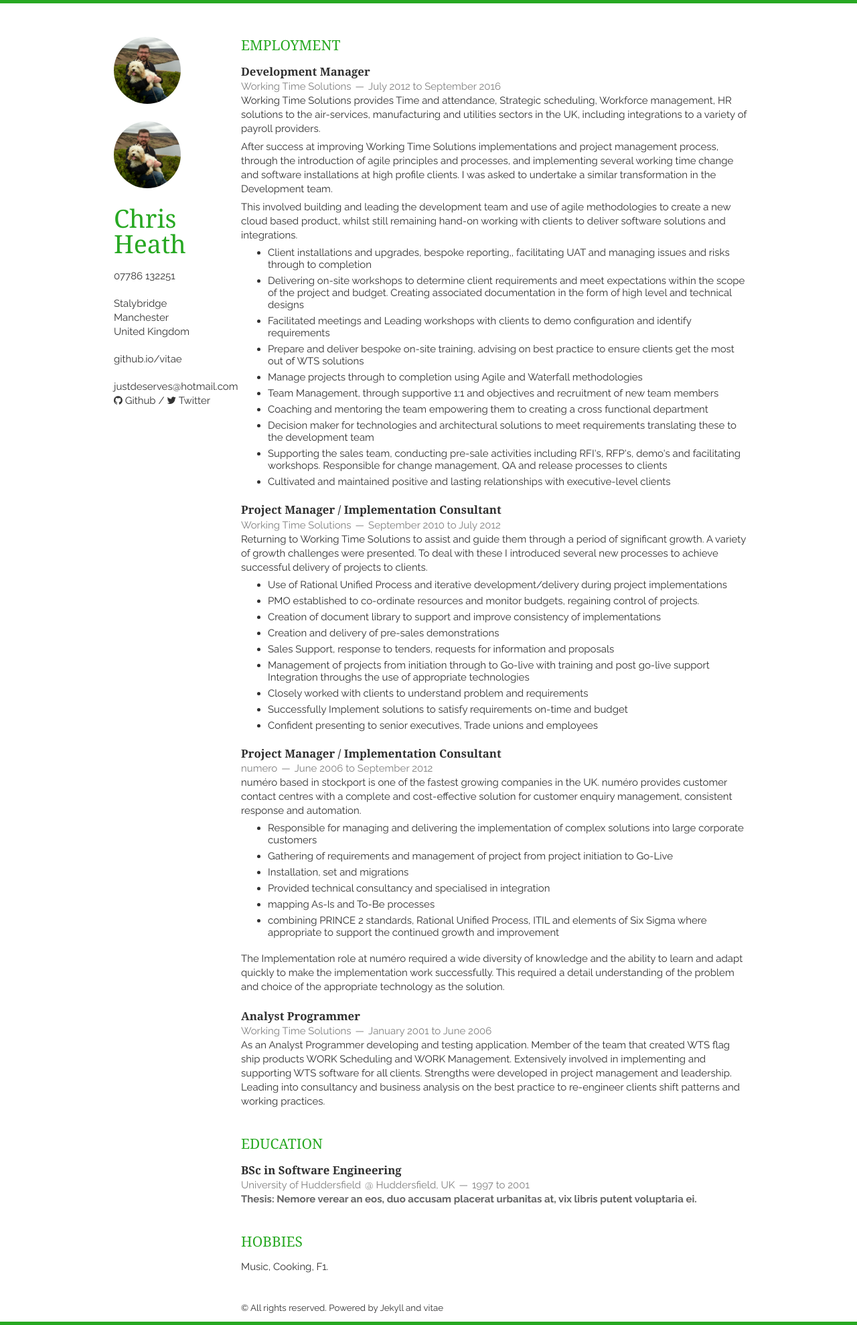
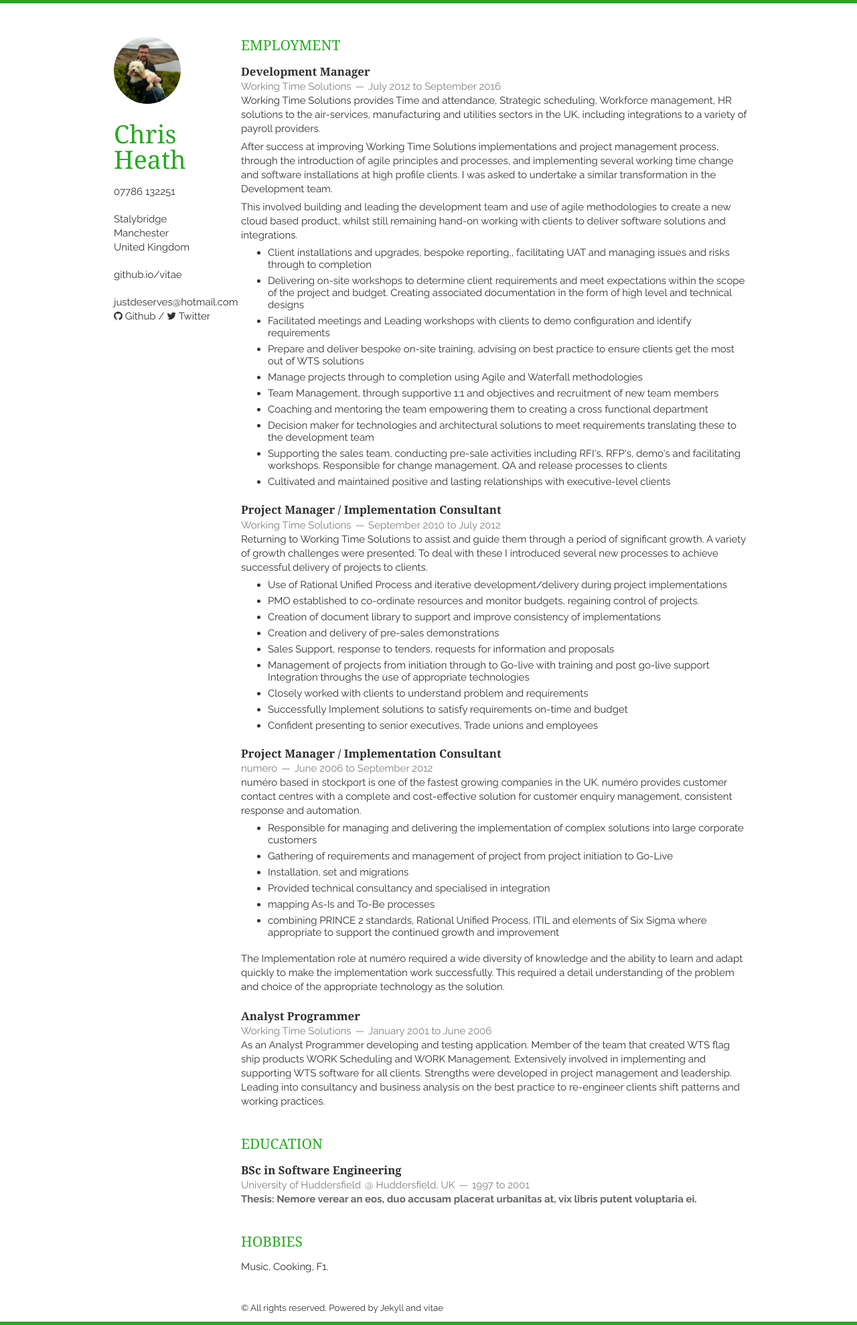
Before and after one commit to justdeserves/Vitae, a Jekyll site: the page built from index.html, in a window 1280 px wide. Shown: the whole page at 67% size. Built offline with Jekyll 4.4.1, drawn with Linux system fonts in a browser that asks for light colours; nearby versions of some CDN libraries; Markdown is read by kramdown in place of the engine named in the settings; the list of posts is cut into pages by our own code.

Commit message:
update to get assets working

```diff
--- a/_layouts/layout.html
+++ b/_layouts/layout.html
@@ -26,7 +26,6 @@
 <div class="container">
     <header class="three columns">
         <img src="{{ site.baseurl }}static/img/profile.png" class="me">
-        <img src="https://justdeserves.github.io/vitae/static/img/profile.png" class="me">
         <h1>{{ site.name }}</h1>
         <p>
             <a href="{{ site.tel_full }}">{{ site.tel }}</a>
```
